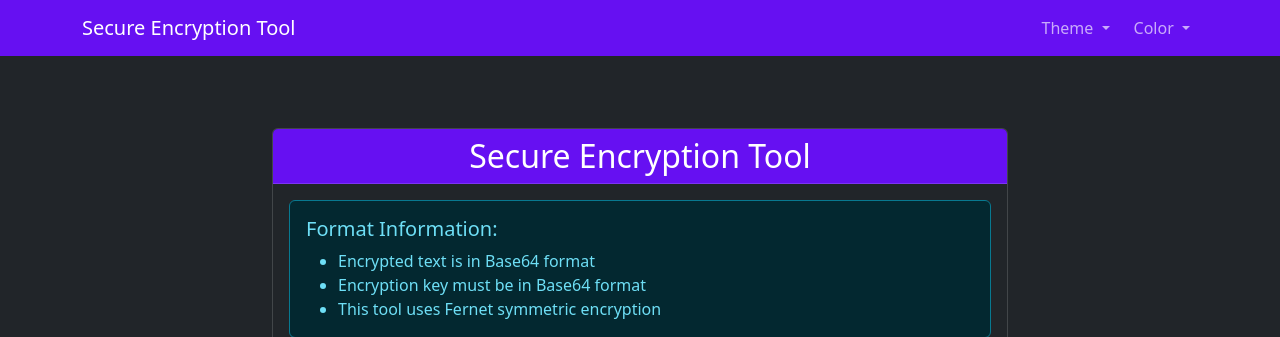
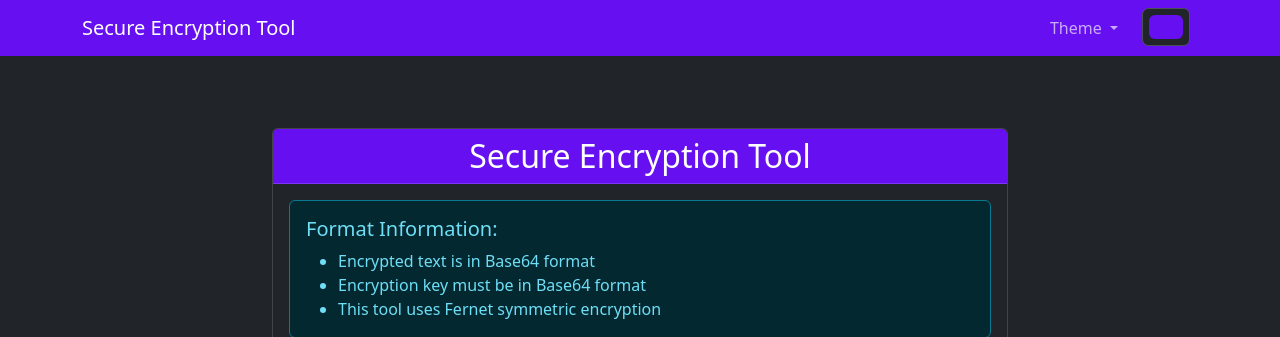
Before and after one commit to grandgu192/CipherX, a Flask app: page / in a window 1280 px wide. Shown: the top 337 px of the page. Run offline with Flask 3, Linux system fonts and the light colour scheme.

Commit message:
Assistant checkpoint: Make color picker always visible in navbar
Assistant generated file changes:
- templates/index.html: Make color picker always visible

---

User prompt:

make the picker already open

Replit-Commit-Author: Assistant
Replit-Commit-Session-Id: da7d6323-811a-4567-b68c-2c6cc9522f73

```diff
--- a/templates/index.html
+++ b/templates/index.html
@@ -51,14 +51,9 @@
                         </ul>
                     </li>
                     <li class="nav-item dropdown">
-                        <a class="nav-link dropdown-toggle" href="#" role="button" data-bs-toggle="dropdown">
-                            Color
-                        </a>
-                        <ul class="dropdown-menu p-3">
-                            <li>
-                                <input type="color" class="form-control form-control-color" id="colorPicker" value="#6610f2" title="Choose theme color">
-                            </li>
-                        </ul>
+                        <div class="d-flex align-items-center">
+                            <input type="color" class="form-control form-control-color mx-2" id="colorPicker" value="#6610f2" title="Choose theme color">
+                        </div>
                     </li>
                 </ul>
             </div>
```
